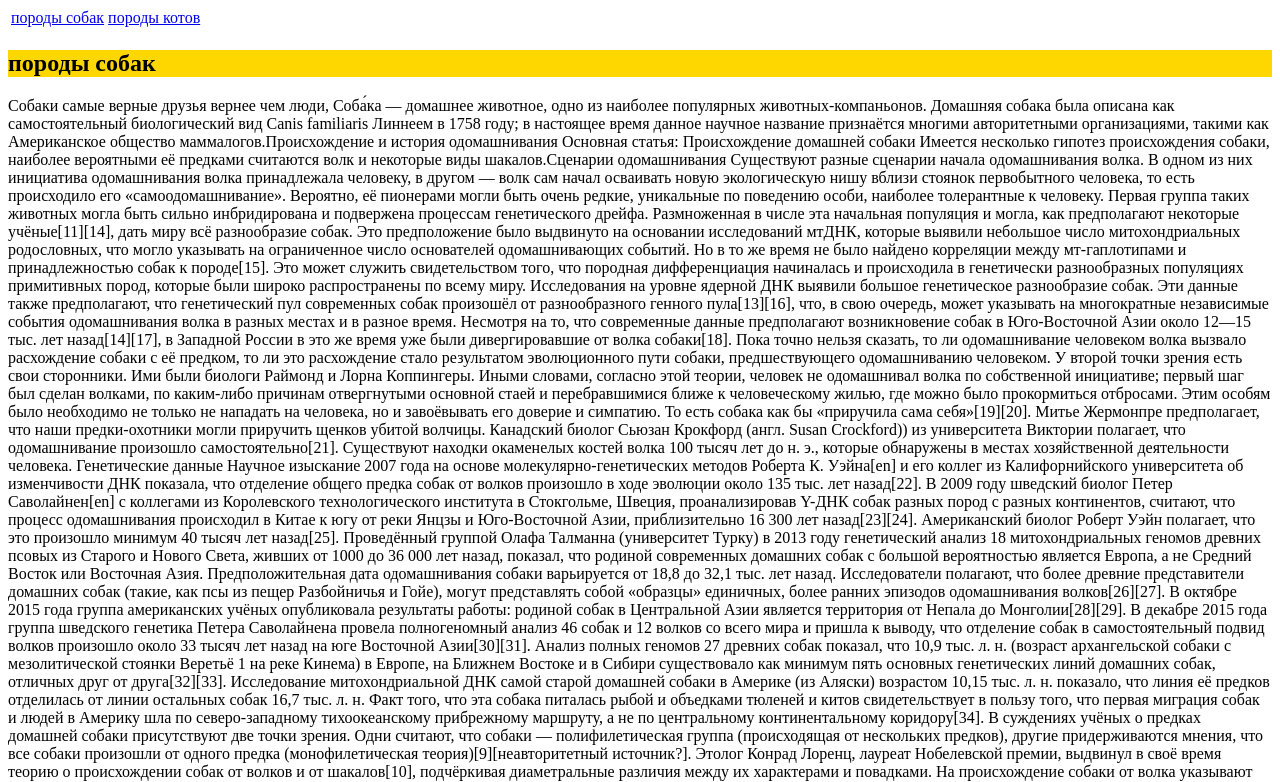
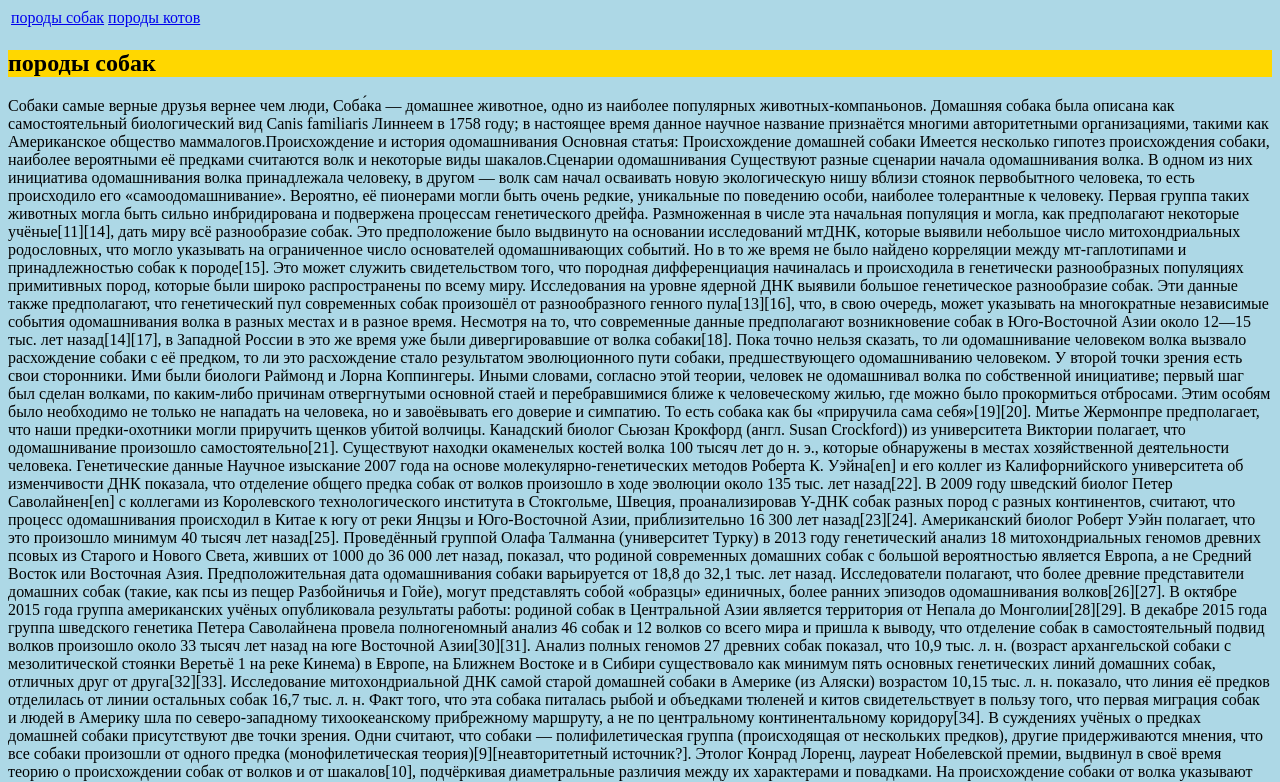
Before and after one commit to jhlbjblhfbv/homelessanimals, a plain HTML site: page index.html in a window 1280 px wide. Shown: the part 60-842 px from the top of the page. Drawn offline with Linux system fonts and the light colour scheme.

Commit message:
Update index.html

```diff
--- a/index.html
+++ b/index.html
@@ -1,7 +1,7 @@
 <html>
       <head>
     <title>Бездомные животные</title>
-     <link rel="styelesheet" href="style.css" />
+     <link rel="stylesheet" href="style.css" />
        <head/>
     <body>
         <header>
```
